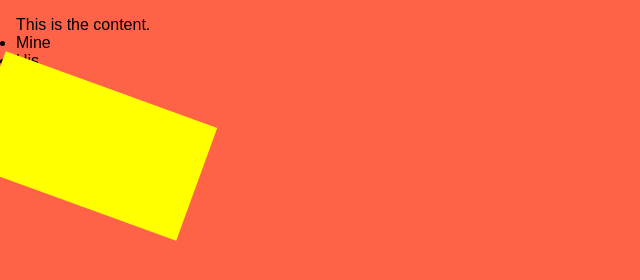
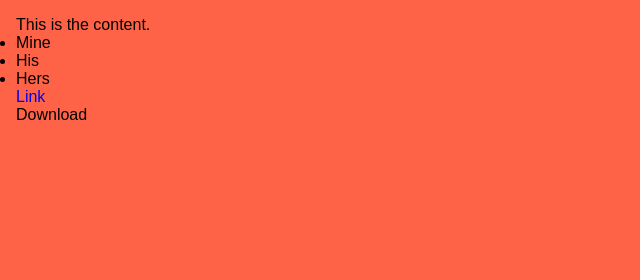
Before and after one commit to mutoromike/sass-scss, a website: page src/index.html in a window 1280 px wide. Shown: the whole page, without its empty margins (0-640 px from the left). Drawn offline with Linux system fonts and the light colour scheme.

Commit message:
implement pseudo selectors

```diff
--- a/sass/index.scss
+++ b/sass/index.scss
@@ -81,3 +81,16 @@ body{
     @extend %extend-border;
     margin: 20px;
 }
+
+
+// Pseudo Selector
+
+.element {
+    a {
+        color: black;
+    text-decoration: none;
+    &:hover { // This selects a sub-element, in this case; Hover
+        color: greenyellow;
+    }
+    }
+}
--- a/src/index.html
+++ b/src/index.html
@@ -26,8 +26,11 @@
                 <a href="#">Link</a>
             </nav>
         </div>
-        <div class="transform">
+        <!-- <div class="transform">
 
+        </div> -->
+        <div class="element">
+            <a href="#">Download</a>
         </div>
         <script src="" async defer></script>
     </body>
```
Also changed, not shown: css/main.css.
